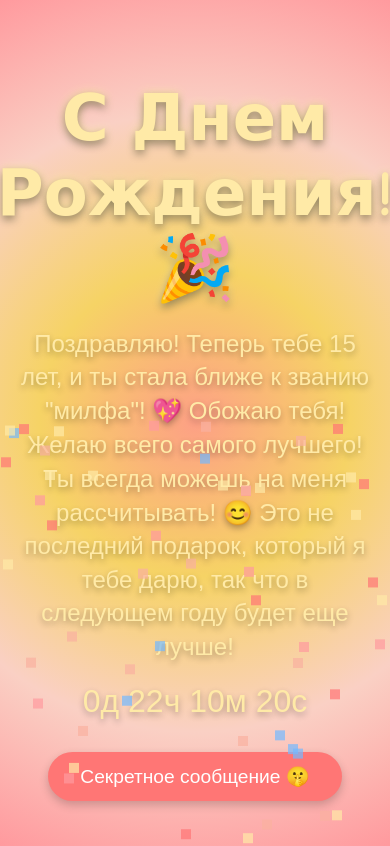
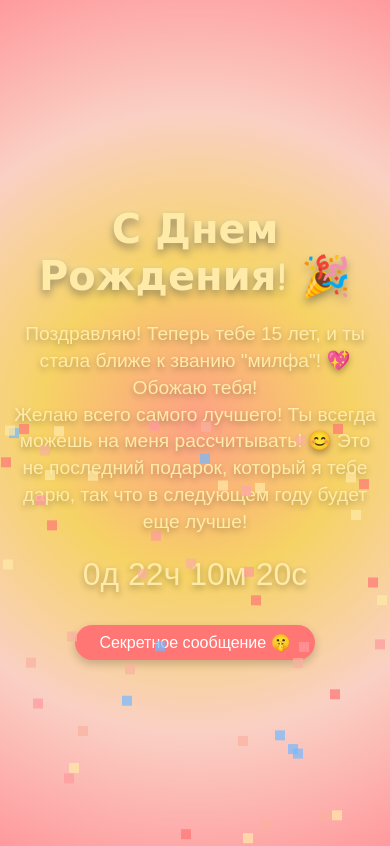
Before and after one commit to Leny1050/podarok, a plain HTML site: page index.html in a window 390 px wide. Shown: the top 846 px of the page. Drawn offline with Linux system fonts and the light colour scheme.

Commit message:
Update styles.css

```diff
--- a/styles.css
+++ b/styles.css
@@ -1,3 +1,4 @@
+/* Стили для всех устройств */
 body {
     margin: 0;
     padding: 0;
@@ -137,3 +138,31 @@ p {
     margin-top: 20px;
     text-shadow: 0 3px 6px rgba(0, 0, 0, 0.3);
 }
+
+/* Мобильные стили */
+@media (max-width: 768px) {
+    h1 {
+        font-size: 2.5em; /* Уменьшаем размер заголовка для мобильных устройств */
+    }
+
+    p {
+        font-size: 1.2em; /* Уменьшаем размер текста для мобильных устройств */
+        padding: 0 0.5rem; /* Уменьшаем отступы */
+    }
+
+    .button {
+        padding: 0.5rem 1.5rem; /* Уменьшаем отступы кнопки */
+        font-size: 1em; /* Уменьшаем размер текста кнопки */
+    }
+}
+
+/* Стили для планшетов */
+@media (min-width: 769px) and (max-width: 1024px) {
+    h1 {
+        font-size: 3em; /* Уменьшаем размер заголовка для планшетов */
+    }
+
+    p {
+        font-size: 1.4em; /* Уменьшаем размер текста для планшетов */
+    }
+}
```
